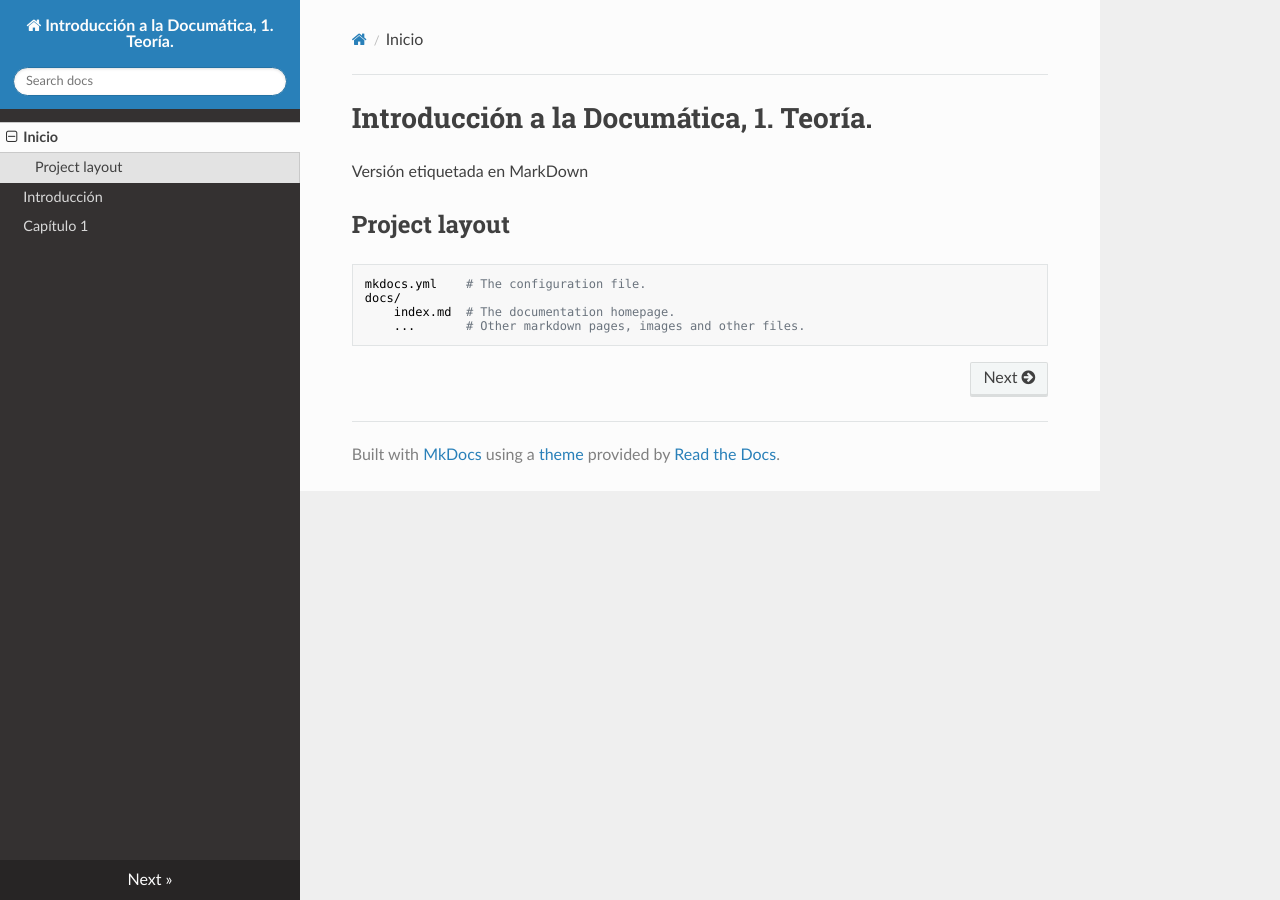
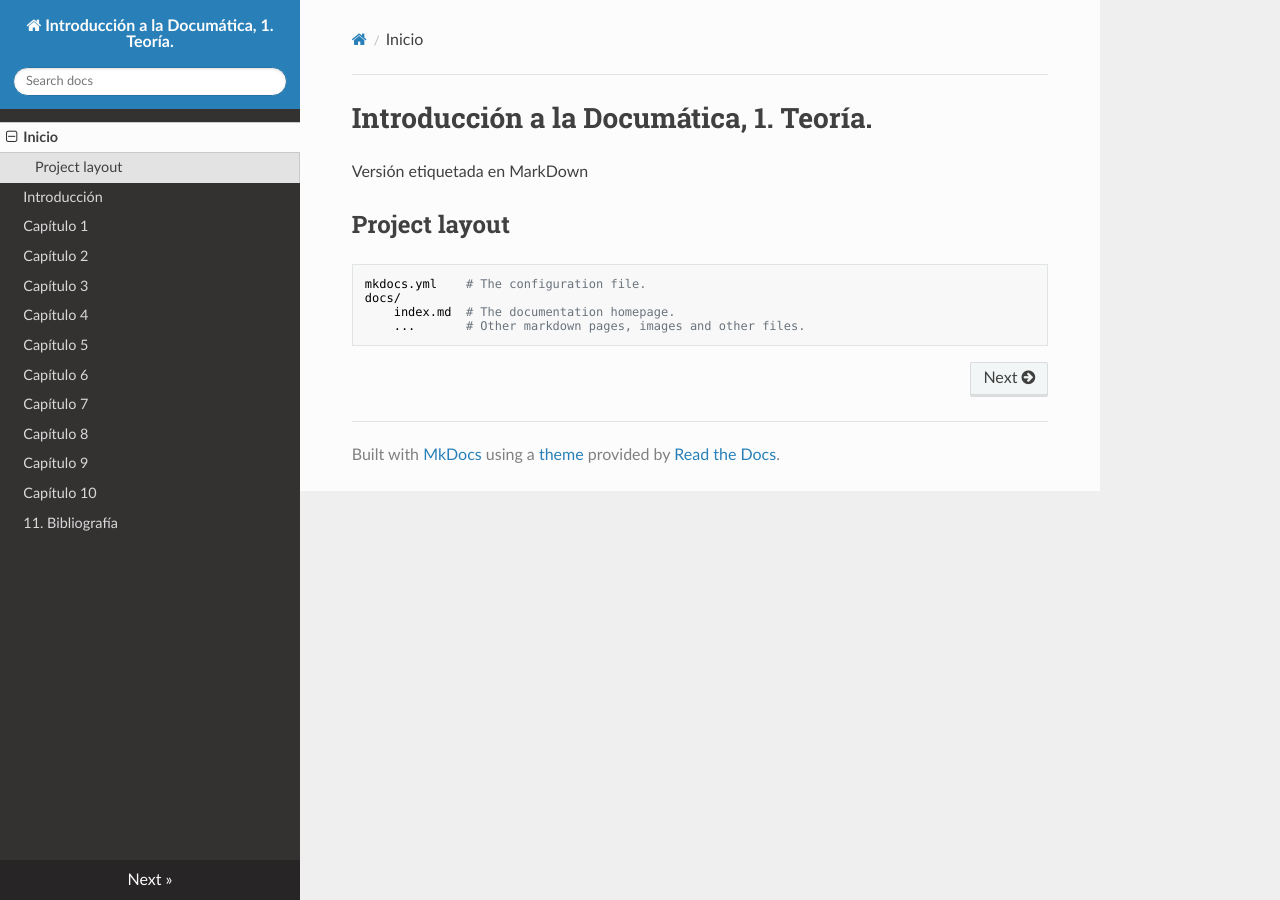
Before and after one commit to tramullas/Documatica, an MkDocs documentation site: the page built from docs/index.md, in a window 1280 px wide. Built offline with MkDocs 1.6.1, drawn with Linux system fonts in a browser that asks for light colours; nearby versions of some CDN libraries.

Commit message:
actualizalistacaps1

```diff
--- a/mkdocs.yml
+++ b/mkdocs.yml
@@ -3,4 +3,15 @@ nav:
 - Inicio: index.md
 - Introducción: intro.md
 - Capítulo 1: man1.md
+- Capítulo 2: man2.md
+- Capítulo 3: man3.md
+- Capítulo 4: man4.md
+- Capítulo 5: man5.md
+- Capítulo 6: man6.md
+- Capítulo 7: man7.md
+- Capítulo 8: man8.md
+- Capítulo 9: man9.md
+- Capítulo 10: man10.md
+- 11. Bibliografía: man11.md
+
 theme: readthedocs
```
